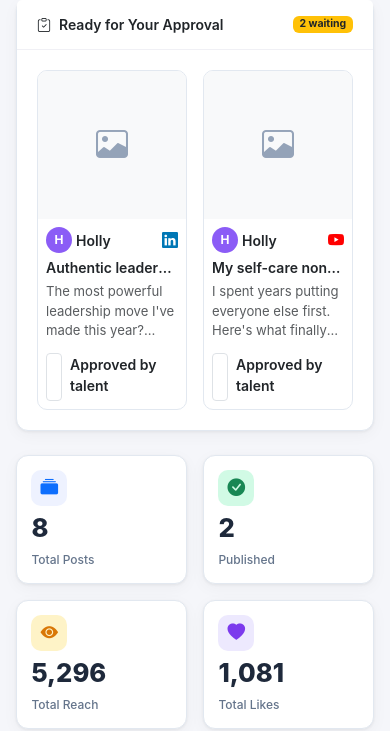
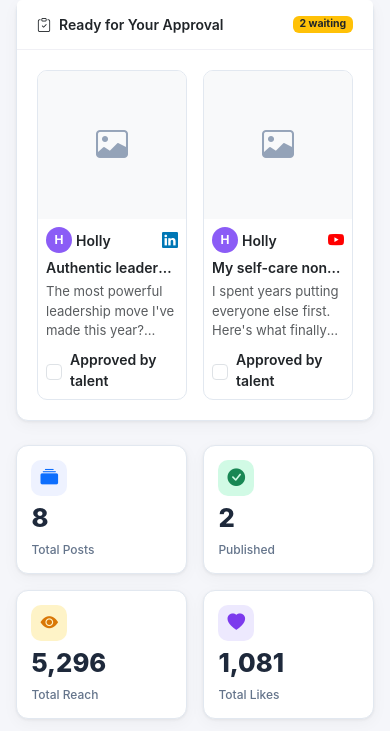
Before and after one commit to josy-pixel/soulful-content-engine, a Flask app: page / in a window 390 px wide. Shown: the part 77-808 px from the top of the page. Run offline with Flask 3, Linux system fonts and the light colour scheme; the visitor is signed in with stand-in values (Sample User, id 1); data comes from the database, SQL or seed files in the repository; data that the repository does not hold is empty; some libraries are stand-ins or nearby versions.

Commit message:
Keep the sign-off checkboxes square on phones
mobile.css gives every input a 48px min-height so form fields are easy to
tap. A checkbox has no use for it: the sign-off box on the post page and the
dashboard cards rendered as a thin 48px-tall bar on a phone, which is where
the talent signs off. Both now keep their own size; the label around each
stays the tap target. Other checkboxes in the app are left as they were.

Co-Authored-By: Claude Opus 5.5 (1M context) <noreply@anthropic.com>

```diff
--- a/static/css/style.css
+++ b/static/css/style.css
@@ -467,6 +467,11 @@ body {
 
 .approval-check-label { cursor: pointer; }
 
+/* mobile.css gives every input a 48px min-height for touch; on a checkbox that
+   only stretches the box into a bar. The label around it is the tap target. */
+.talent-approval-box .form-check-input,
+.approval-check { min-height: 0; }
+
 /* ── Workflow stepper ───────────────────────────────────────────────────────── */
 .workflow-stepper {
   display: flex;
```
